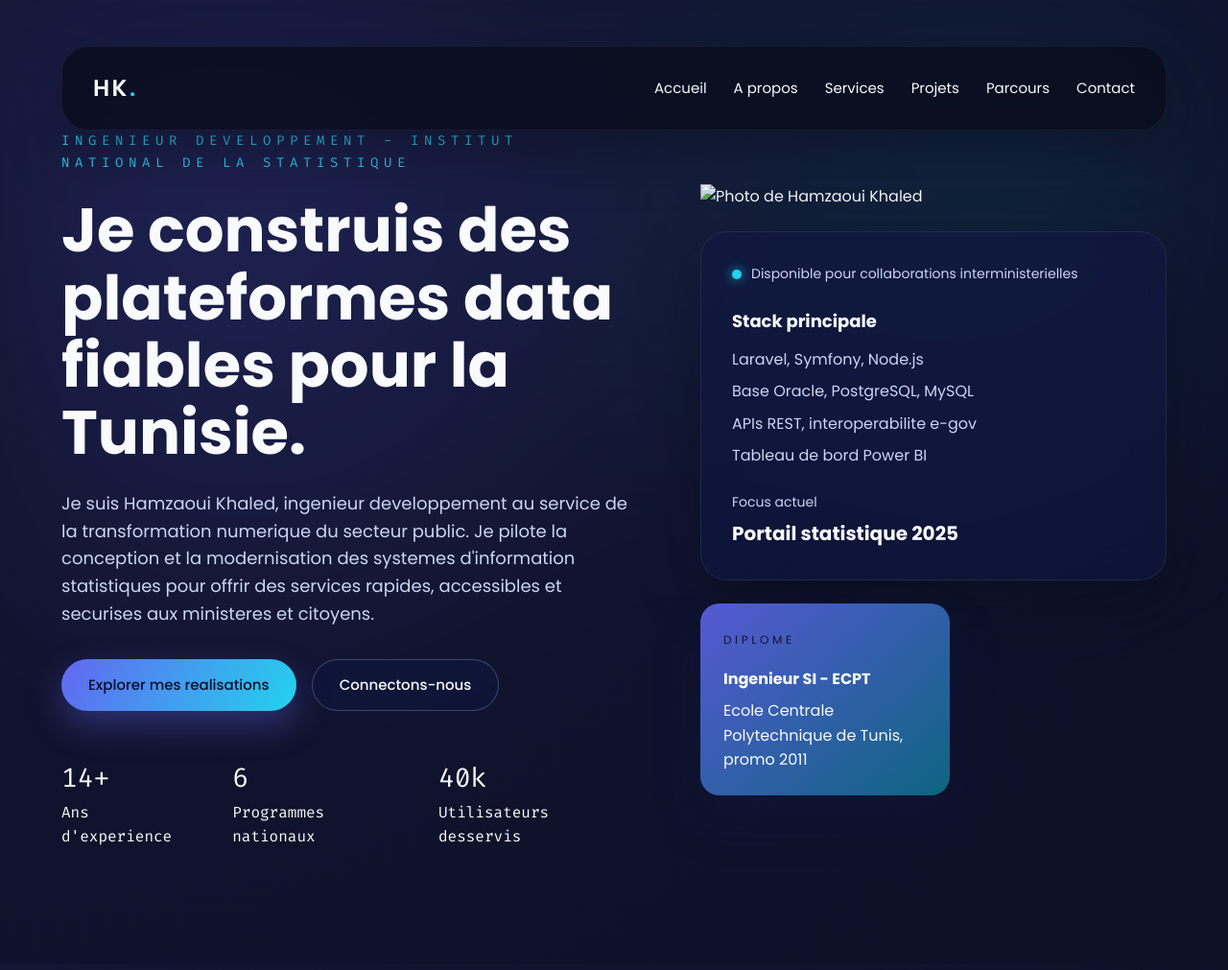
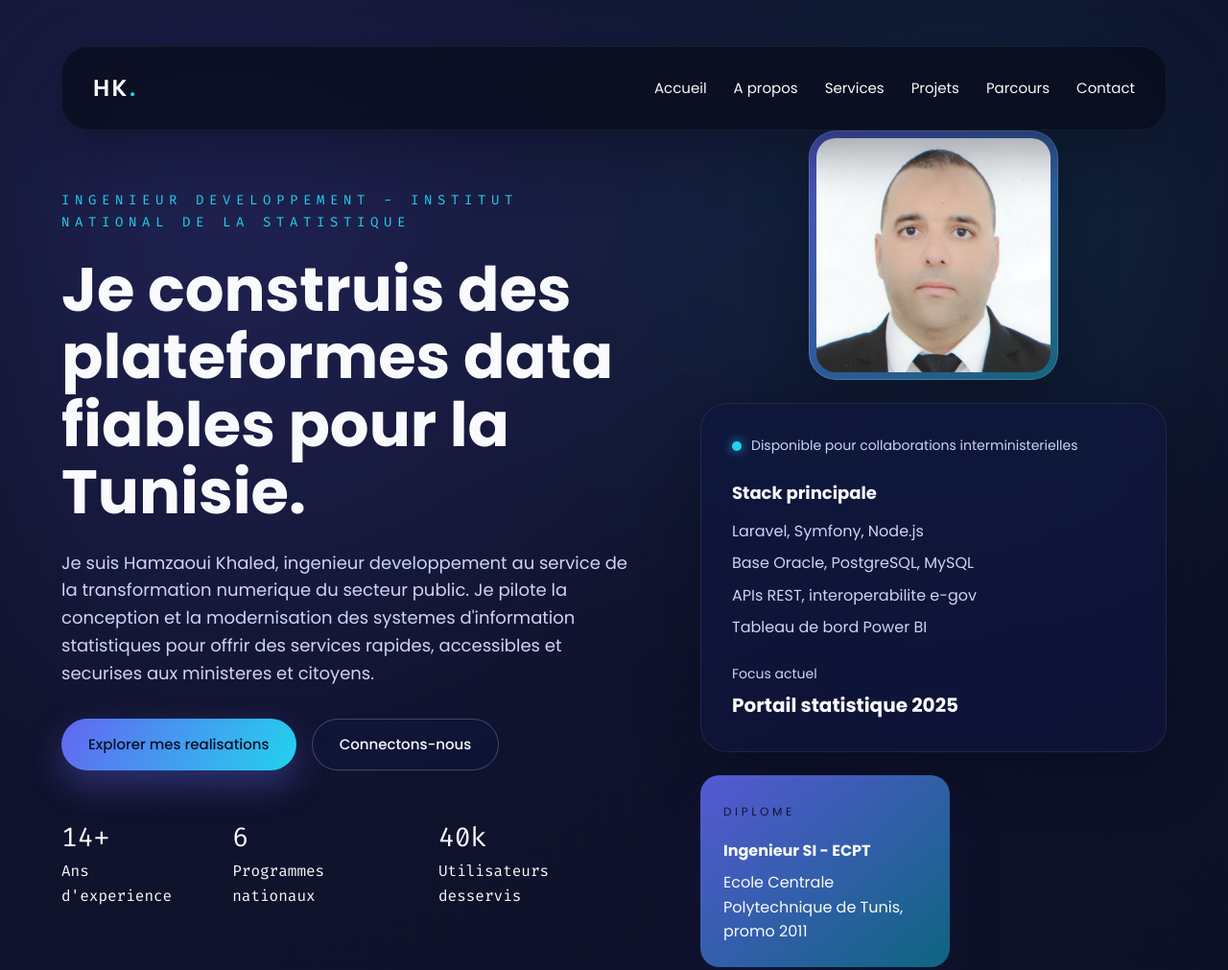
Before and after one commit to HamzaouiKDev/portfolio-laravel, a plain HTML site: page index.html in a window 1280 px wide. Shown: the top 1011 px of the page at 96% size. Drawn offline with Linux system fonts and the light colour scheme.

Commit message:
Ajoute la photo au hero

```diff
--- a/assets/css/styles.css
+++ b/assets/css/styles.css
@@ -255,6 +255,39 @@ a:hover {
     gap: 24px;
 }
 
+
+.hero-portrait {
+    display: flex;
+    justify-content: center;
+}
+
+.portrait-frame {
+    position: relative;
+    width: 260px;
+    aspect-ratio: 1;
+    border-radius: var(--radius-lg);
+    padding: 8px;
+    background: linear-gradient(140deg, rgba(99, 102, 241, 0.7), rgba(34, 211, 238, 0.4));
+    box-shadow: var(--shadow);
+    overflow: hidden;
+}
+
+.portrait-frame::before {
+    content: '';
+    position: absolute;
+    inset: 0;
+    border-radius: inherit;
+    border: 1px solid rgba(255, 255, 255, 0.18);
+    pointer-events: none;
+}
+
+.portrait-frame img {
+    width: 100%;
+    height: 100%;
+    border-radius: calc(var(--radius-lg) - 8px);
+    object-fit: cover;
+    filter: saturate(1.05);
+}
 .glass-card {
     background: var(--glass);
     border: 1px solid var(--border);
```
Also changed, not shown: assets/img/hamzaoui-khaled.jpg (added).
